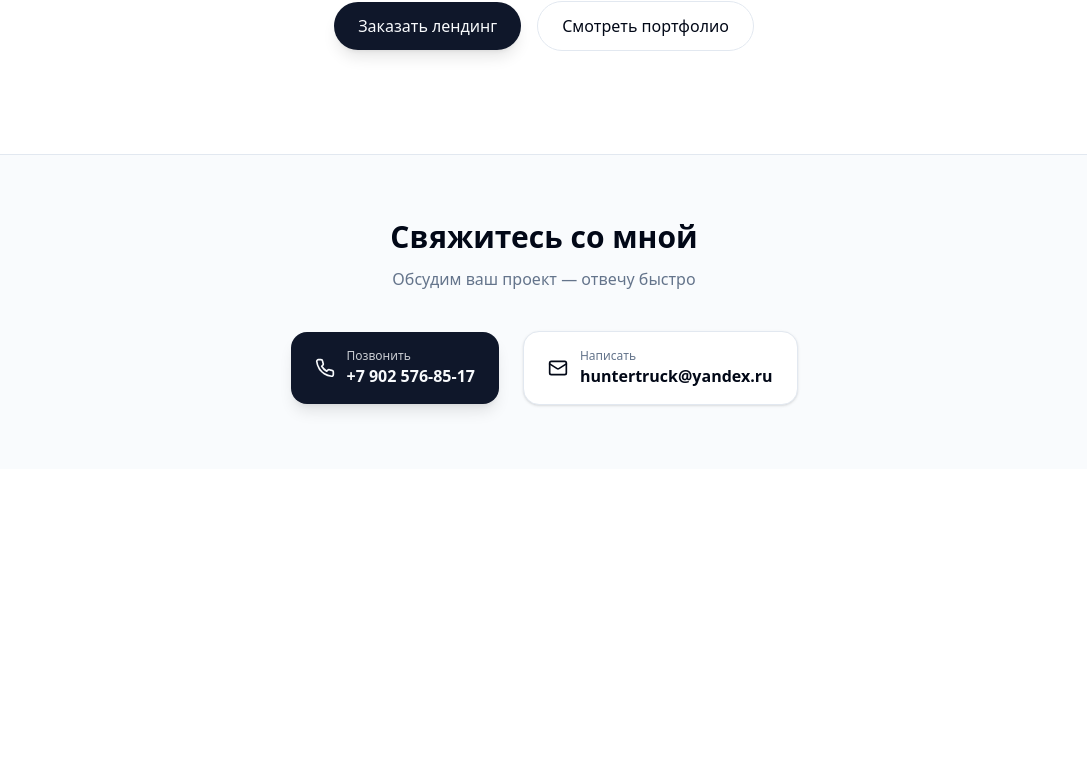
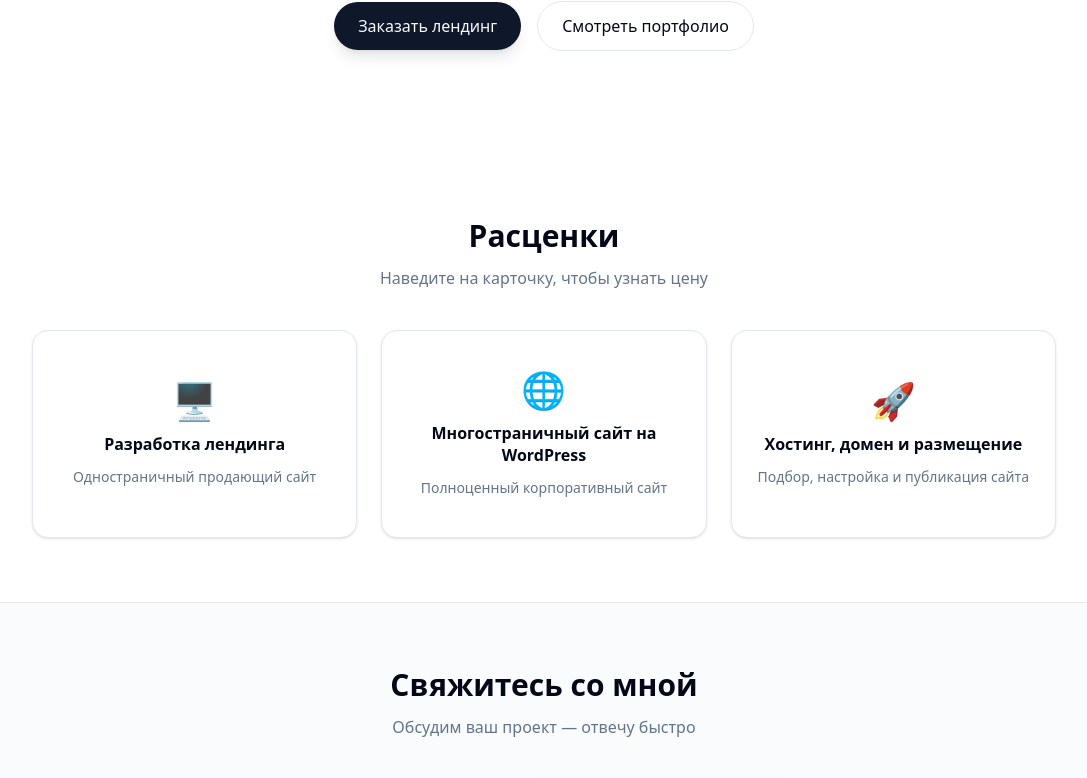
Before and after one commit to pr-poehali-dev/project-navigator-5, a React (Vite) app: page / in a window 1280 px wide. Shown: the part 646-1424 px from the top of the page, without its empty margins (96-1183 px from the left). Before the commit the page ends 1115 px from the top, so only its background shows below. Built offline with nearby package versions, Linux system fonts and the light colour scheme.

Commit message:
feat: Add pricing cards section before contacts

```diff
--- /dev/null
+++ b/src/components/PricingBlock.tsx
@@ -0,0 +1,66 @@
+const services = [
+  {
+    title: 'Разработка лендинга',
+    subtitle: 'Одностраничный продающий сайт',
+    price: 'от 8 000 руб.',
+    icon: '🖥️',
+  },
+  {
+    title: 'Многостраничный сайт на WordPress',
+    subtitle: 'Полноценный корпоративный сайт',
+    price: 'от 40 000 руб.',
+    icon: '🌐',
+  },
+  {
+    title: 'Хостинг, домен и размещение',
+    subtitle: 'Подбор, настройка и публикация сайта',
+    price: 'от 4 000 руб.',
+    icon: '🚀',
+  },
+];
+
+const PricingBlock = () => {
+  return (
+    <section className="py-16 px-6 bg-background">
+      <div className="max-w-5xl mx-auto">
+        <h2 className="text-2xl sm:text-3xl font-bold text-foreground text-center">Расценки</h2>
+        <p className="mt-3 text-muted-foreground text-center">Наведите на карточку, чтобы узнать цену</p>
+
+        <div className="mt-10 grid grid-cols-1 sm:grid-cols-3 gap-6">
+          {services.map((s, i) => (
+            <div key={i} className="group h-52" style={{ perspective: '1000px' }}>
+              <div
+                className="relative w-full h-full transition-transform duration-700"
+                style={{ transformStyle: 'preserve-3d', transform: 'rotateY(0deg)' }}
+                onMouseEnter={e => (e.currentTarget.style.transform = 'rotateY(180deg)')}
+                onMouseLeave={e => (e.currentTarget.style.transform = 'rotateY(0deg)')}
+              >
+                {/* Лицевая сторона */}
+                <div
+                  className="absolute inset-0 rounded-2xl border border-border bg-card shadow flex flex-col items-center justify-center gap-3 p-6 text-center"
+                  style={{ backfaceVisibility: 'hidden' }}
+                >
+                  <span className="text-4xl">{s.icon}</span>
+                  <h3 className="text-base font-semibold text-foreground leading-snug">{s.title}</h3>
+                  <p className="text-sm text-muted-foreground">{s.subtitle}</p>
+                </div>
+
+                {/* Оборотная сторона */}
+                <div
+                  className="absolute inset-0 rounded-2xl bg-primary shadow flex flex-col items-center justify-center gap-2 p-6 text-center"
+                  style={{ backfaceVisibility: 'hidden', transform: 'rotateY(180deg)' }}
+                >
+                  <span className="text-4xl">{s.icon}</span>
+                  <p className="text-primary-foreground text-sm font-medium">{s.title}</p>
+                  <p className="text-primary-foreground text-2xl font-bold">{s.price}</p>
+                </div>
+              </div>
+            </div>
+          ))}
+        </div>
+      </div>
+    </section>
+  );
+};
+
+export default PricingBlock;
--- a/src/pages/Index.tsx
+++ b/src/pages/Index.tsx
@@ -1,5 +1,6 @@
 import ArcGalleryHero from "@/components/ArcGalleryHero";
 import ContactsBlock from "@/components/ContactsBlock";
+import PricingBlock from "@/components/PricingBlock";
 
 const Index = () => {
   const images = [
@@ -26,6 +27,7 @@ const Index = () => {
         cardSizeSm={80}
         className="pt-16 pb-16 md:pt-20 md:pb-20 lg:pt-24 lg:pb-24"
       />
+      <PricingBlock />
       <ContactsBlock />
     </main>
   );
```
